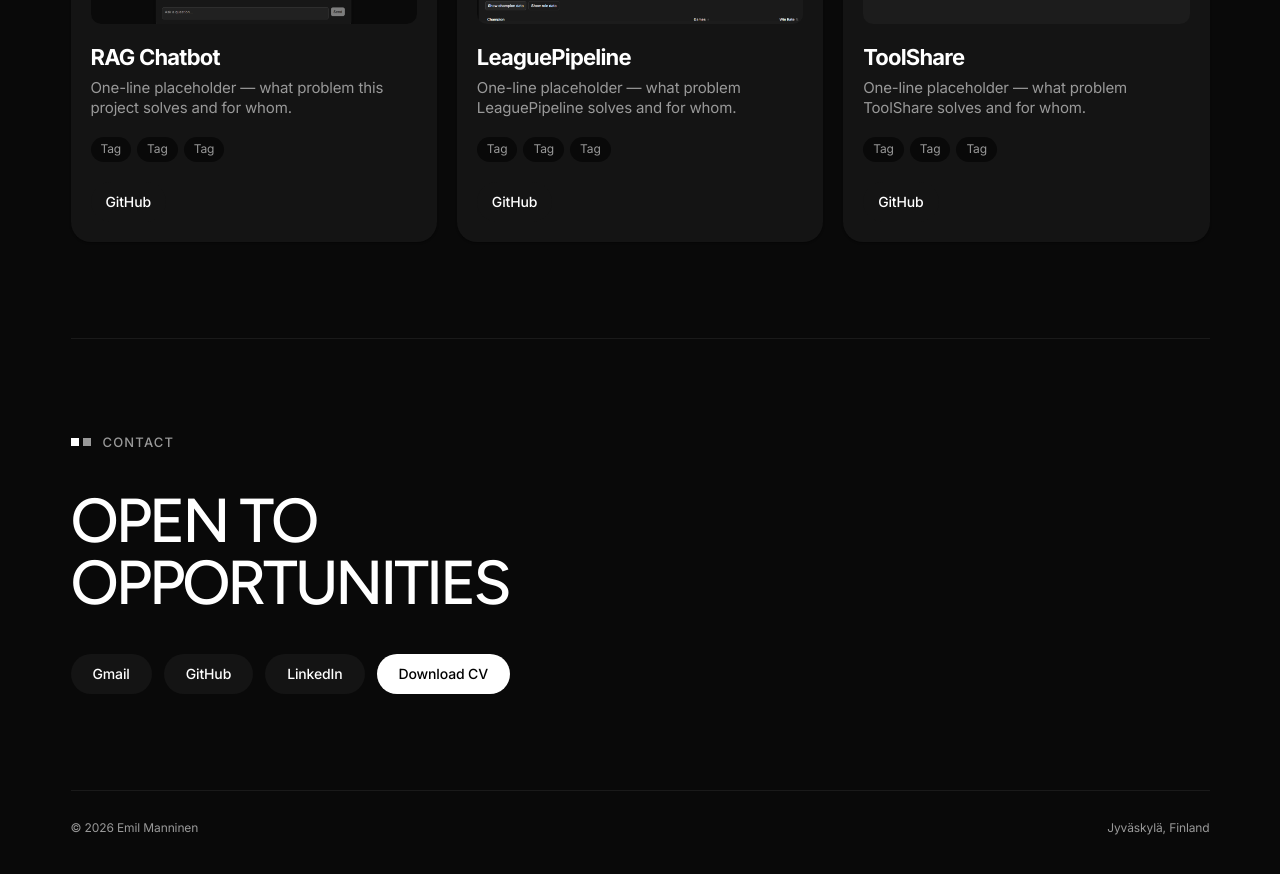
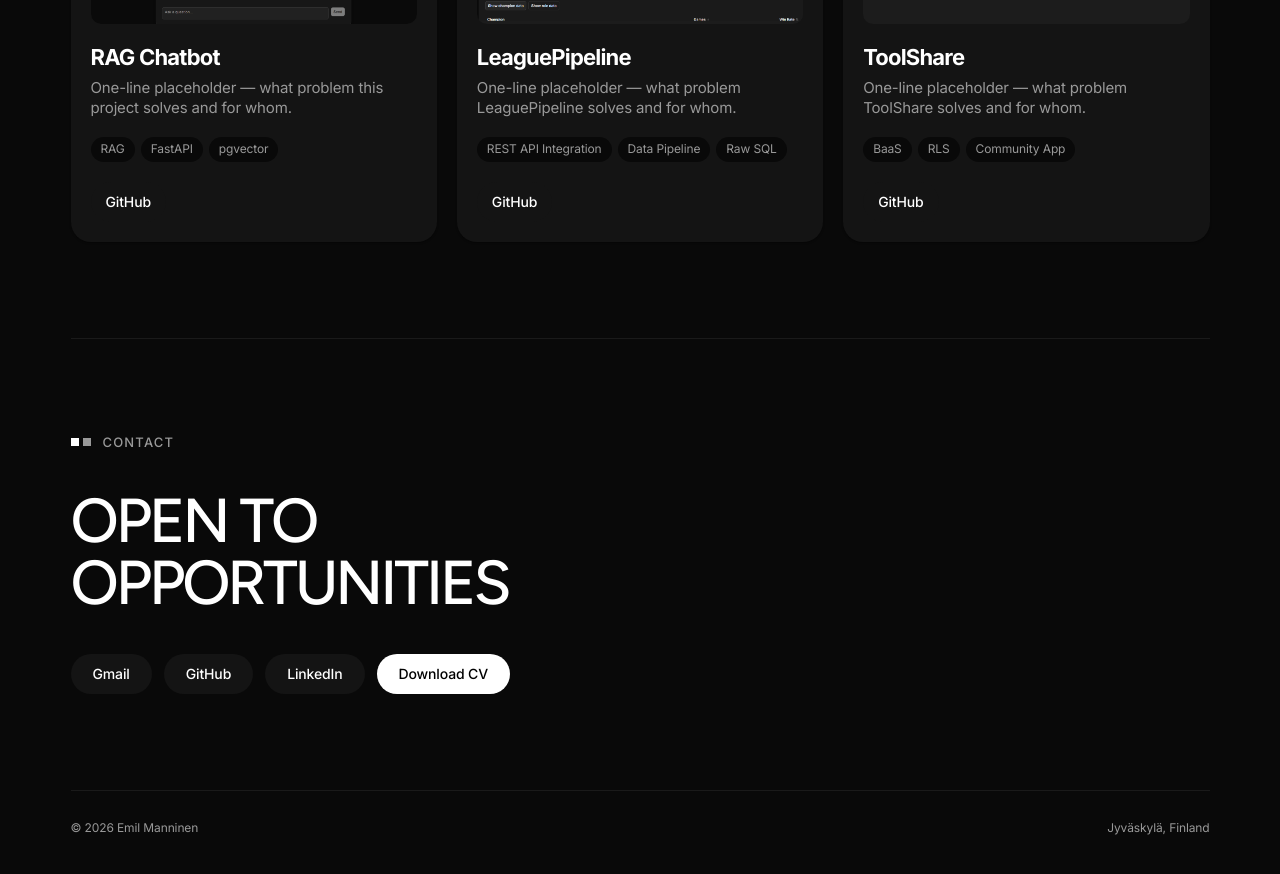
Before and after one commit to emilmanninen/Portfoliowebsite, a Next.js app: page / in a window 1280 px wide. Shown: the part 1673-2547 px from the top of the page. Built offline with nearby package versions, Linux system fonts and the light colour scheme.

Commit message:
feat: added tags to projects

```diff
--- a/src/data/projects.ts
+++ b/src/data/projects.ts
@@ -1,6 +1,5 @@
-// Placeholder project copy — names and GitHub links are real, but the one-liners and tags
-// below are still drafts. Swap in real descriptions, tech tags, and screenshots before
-// treating this section as done.
+// Names, GitHub links, and tags are real. The one-liner blurbs are still placeholders, and
+// ToolShare still needs a screenshot.
 export type Project = {
   name: string;
   blurb: string;
@@ -15,21 +14,21 @@ export const projects: Project[] = [
   {
     name: "RAG Chatbot",
     blurb: "One-line placeholder — what problem this project solves and for whom.",
-    tags: ["Tag", "Tag", "Tag"],
+    tags: ["RAG", "FastAPI", "pgvector"],
     githubHref: "https://github.com/emilmanninen/qaragbot",
     image: "/projects/1280800ragbpt.png",
   },
   {
     name: "LeaguePipeline",
     blurb: "One-line placeholder — what problem LeaguePipeline solves and for whom.",
-    tags: ["Tag", "Tag", "Tag"],
+    tags: ["REST API Integration", "Data Pipeline", "Raw SQL"],
     githubHref: "https://github.com/emilmanninen/leaguefrontend",
     image: "/projects/loldash1280800.png",
   },
   {
     name: "ToolShare",
     blurb: "One-line placeholder — what problem ToolShare solves and for whom.",
-    tags: ["Tag", "Tag", "Tag"],
+    tags: ["BaaS", "RLS", "Community App"],
     githubHref: "https://github.com/emilmanninen/neighborhoodapp",
   },
 ];
```
